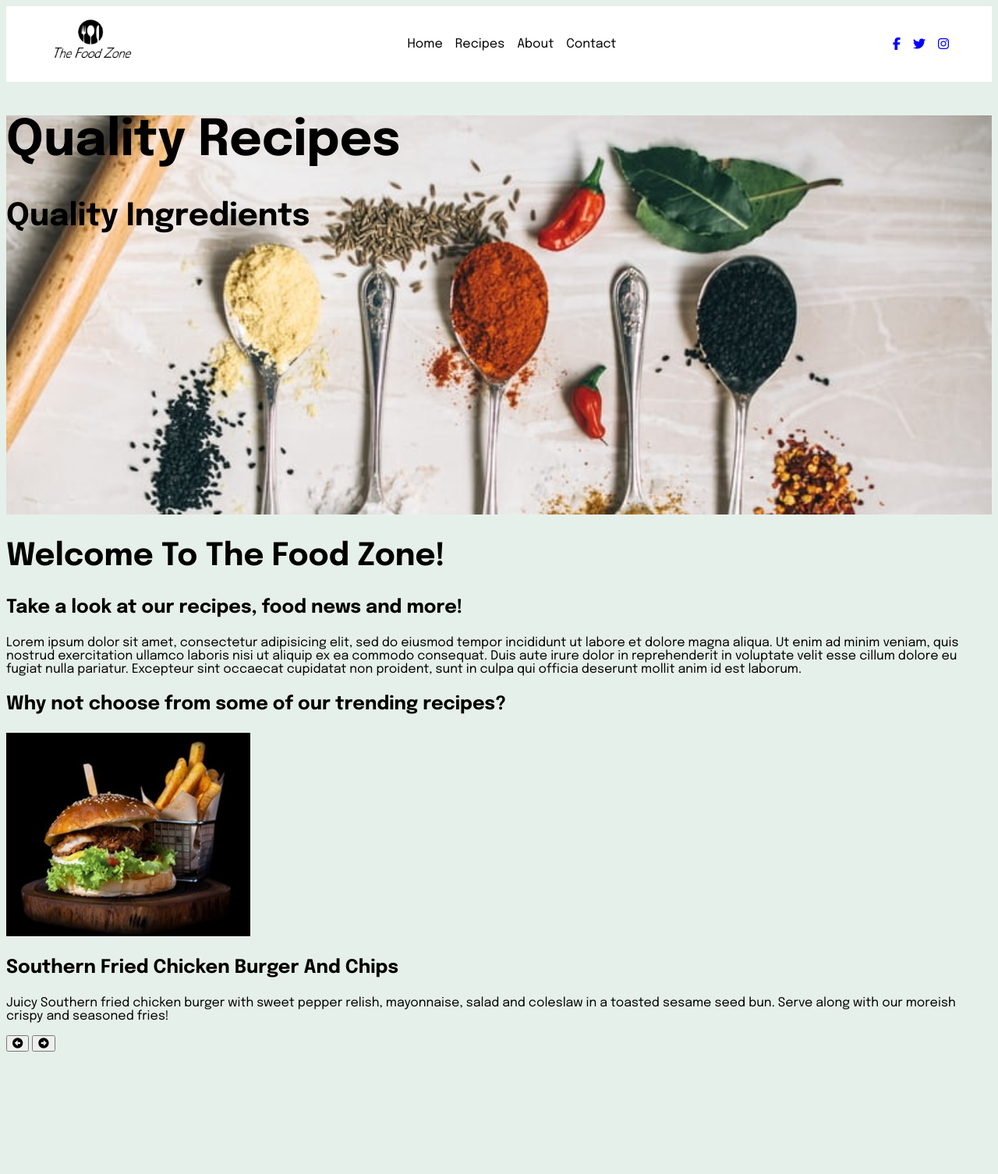
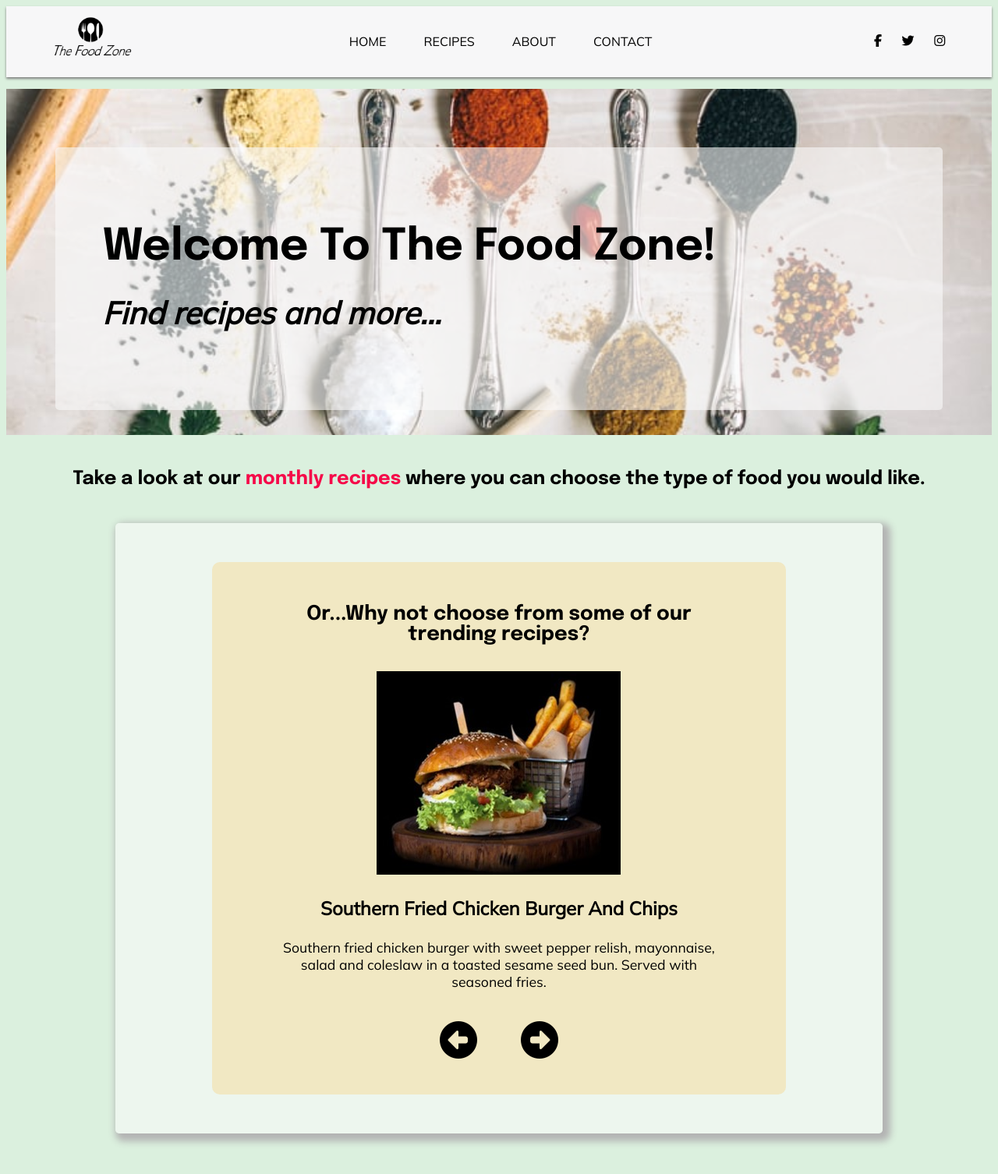
Before and after one commit to LivBurton/JS-recipes, a plain HTML site: page index.html in a window 1280 px wide. Shown: the whole page at 78% size. Before the commit the page ends 1357 px from the top, so only its background shows below. Drawn offline with Linux system fonts and the light colour scheme.

Commit message:
Second commit

```diff
--- a/data.js
+++ b/data.js
@@ -1,7 +1,7 @@
 let recipes = [
 	{
 		name: "southern fried chicken burger and chips",
-		description: "Juicy Southern fried chicken burger with sweet pepper relish, mayonnaise, salad and coleslaw in a toasted sesame seed bun. Serve along with our moreish crispy and seasoned fries!",
+		description: "Southern fried chicken burger with sweet pepper relish, mayonnaise, salad and coleslaw in a toasted sesame seed bun. Served with seasoned fries.",
 		img: "images/chick-chips.JPG",
 		selection: "meat",
 		trending: "yes",
--- a/index.html
+++ b/index.html
@@ -7,6 +7,7 @@
 	<meta name="viewport" content="width=device-width, initial-scale=1.0">
 	<script src="https://kit.fontawesome.com/3116385fbd.js" crossorigin="anonymous"></script>
 	<link href="https://fonts.googleapis.com/css2?family=Epilogue:wght@400;700;800&display=swap" rel="stylesheet">
+	<link href="https://fonts.googleapis.com/css2?family=Mulish&display=swap" rel="stylesheet">
 	<link rel="stylesheet" type="text/css" href="style.css">
 
 	<title>The Food Zone</title>
@@ -41,20 +42,20 @@
 	</header>
 
 	<div class="hero">
-		<h1>quality recipes</h1>
-		<h2>quality ingredients</h2>
+		<div class="title-box">
+			<h1>welcome to the food zone!</h1>
+			<h2>Find recipes and more...</h2>
+		</div>
 	</div>
 
 	<main>
 		<section class="introduction">
-			<h2>welcome to the food zone!</h2>
-			<h3>Take a look at our recipes, food news and more!</h3>
-			<p>Lorem ipsum dolor sit amet, consectetur adipisicing elit, sed do eiusmod tempor incididunt ut labore et dolore magna aliqua. Ut enim ad minim veniam, quis nostrud exercitation ullamco laboris nisi ut aliquip ex ea commodo consequat.
-				Duis aute irure dolor in reprehenderit in voluptate velit esse cillum dolore eu fugiat nulla pariatur. Excepteur sint occaecat cupidatat non proident, sunt in culpa qui officia deserunt mollit anim id est laborum.</p>
+			<h3>Take a look at our <a href="monthly.html"> monthly recipes</a> where you can choose the type of food you would like.</h3>
 		</section>
 
 		<section class="trending-recipes">
-			<h3>Why not choose from some of our trending recipes?</h3>
+			<div class="inner-container">
+				<h4>Or...Why not choose from some of our trending recipes?</h4>
 				<article class="top-item">
 					<div class="top-img-container">
 						<img id="top-img" src="images/chick-chips.JPG" alt="fried chicken burger and chips">
@@ -67,7 +68,7 @@
 						<button type="button" class="next-btn"><i class="fas fa-arrow-alt-circle-right"></i></button>
 					</div>
 				</article>
-
+			</div>
 		</section>
 
 	</main>
--- a/monthly.html
+++ b/monthly.html
@@ -7,6 +7,7 @@
 	<meta name="viewport" content="width=device-width, initial-scale=1.0">
 	<script src="https://kit.fontawesome.com/3116385fbd.js" crossorigin="anonymous"></script>
 	<link href="https://fonts.googleapis.com/css2?family=Epilogue:wght@400;700;800&display=swap" rel="stylesheet">
+	<link href="https://fonts.googleapis.com/css2?family=Mulish&display=swap" rel="stylesheet">
 	<link rel="stylesheet" type="text/css" href="style.css">
 
 	<title>The Food Zone</title>
@@ -41,13 +42,15 @@
 	</header>
 
 	<div class="hero-recipes">
-		<h1>quality recipes</h1>
-		<h2>quality ingredients</h2>
+		<div class="title-box">
+			<h1>monthly recipes</h1>
+			<h2>Savoury and sweet recipes</h2>
+		</div>
 	</div>
 
 	<main>
 		<section class="monthly-recipes">
-				<h2>recipes this month</h2>
+				<h2>Recipes this month. Which one will you choose?</h2>
 
 				<!-- selection buttons -->
 				<div class="btns-div">
--- a/style.css
+++ b/style.css
@@ -1,6 +1,13 @@
 /* Global variables */
 :root{
---c-grey-green1: hsl(144, 25%, 92%);
+--c-grey-green1: hsl(173, 30%, 95%);
+--c-grey-lightest: hsl(208, 4%, 97%);
+--c-grey-mid: hsl(127, 0%, 49%);
+--c-grey-light: hsl(127, 0%, 70%);
+--c-green-lightest: hsl(127, 40%, 90%);
+--c-yellow-mid: hsl(52, 100%, 54%);
+--c-red-pink: hsl(344, 92%, 50%);
+
 }
 
 html {
@@ -18,7 +25,7 @@ html {
 
 body{
 	font-family: 'Epilogue', sans-serif;
-	background: var(--c-grey-green1);
+	background: var(--c-green-lightest);
 
 }
 
@@ -30,62 +37,87 @@ a{
 	text-decoration: none;
 }
 
-h1, h2 {
+h1 {
 	text-transform: capitalize;
 }
 h1{
-	font-size: 4rem;
+	font-size: 3.5rem;
+	margin-top: 15px;
+	margin-bottom: 10px;
+	padding: 100px 10px 10px 60px;
 }
 
 h2{
 	font-size: 2.5rem;
+	margin-top: 0px;
+	padding: 10px 10px 100px 60px;
+}
+.title-box h2{
+		font-family: 'Mulish', sans-serif;
+		font-style: italic;
 }
 h3{
 	font-size: 1.5rem;
 }
 
+h4{
+	font-size: 1.6rem;
+	font-weight: bold;
+}
+
 /* NAVBAR */
 nav{
-	background:white;
+	background:var(--c-grey-lightest);
 	/* box-shadow: green; */
+	box-shadow: 0px 2px 3px 0px var(--c-grey-mid);
+	/* height:85px; */
 }
 .nav-header{
 	display:flex;
 	align-items: center;
 	justify-content: space-between;
-	padding: 1rem;
+	/* padding: 0.3rem; */
 }
+
 .nav-btn{
 	font-size: 1.5rem;
-	color: gray;
+	color: var(--c-grey-mid);
 	background: transparent;
 	border-color: transparent;
 	cursor: pointer;
 	transition: all 0.3s linear;
+	margin-right: 30px;
+	margin-top: 10px;
 }
 .nav-btn:hover{
-	color: purple;
-	/* transform: rotate(90deg); */
+	color: var(--c-red-pink);
 	font-size: 2rem;
 }
 
 .logo{
 	height: 65px;
+	padding: 15px 0 0 25px;
 }
 
 .menu a{
 	color: black;
 	font-size: 1rem;
-	text-transform: capitalize;
+	text-transform:uppercase;
+	font-family: 'Mulish', sans-serif;
 	display: block;
 	padding: 0.5rem 1rem;
 }
 
 .menu a:hover{
-	background: blue;
-	color: yellow;
+	background: var(--c-grey-green1);
+	color: var(--c-yellow-mid);
 	padding-left: 1.5rem;
 }
+
+.menu li{
+	padding: 0 1rem;
+}
+
 /* icons not shown on smaller screens */
 .icons{
 	display: none;
@@ -94,6 +126,7 @@ nav{
 .menu{
 	height:0;
 	overflow: hidden;
+
 }
 /* toggle class to be added in JS to show menu on click*/
 .show-menu{
@@ -107,13 +140,16 @@ nav{
 		display: flex;
 		align-items: center;
 		justify-content: space-between;
-		padding: 1rem;
+		padding: 0.8rem;
 	}
 	.nav-header{
 		padding:0;
 	}
 	.nav-btn{
 		display: none;
+	}
+	.logo{
+		padding: 0;
 	}
 	.menu{
 		height:auto;
@@ -131,25 +167,72 @@ nav{
 		display: flex;
 	}
 	.icons a{
-		margin: 0 0.5rem;
-		color: blue;
+		margin: 0 0.8rem;
+		color: black;
 	}
 	.icons a:hover{
-		color: green;
+		color: var(--c-red-pink);
 	}
 }
 
 /* MAIN */
 .hero{
 background-image: url("images/hero.JPG");
-background-size: cover;
-height: 40vw;
+background-size:cover;
+height: 30vw;
+background-position:center;
+margin-top: 15px;
+padding-top: 60px;
+}
+.title-box{
+	background-color: hsla(148, 0%, 98%, 0.6);
+	width: 90%;
+	/* margin-left: 40px; */
+	margin: auto;
+	border-radius: 5px;
+
+}
+.introduction h3{
+	text-align: center;
+	padding: 20px;
+}
+.introduction a{
+	color: var(--c-red-pink);
+}
+.trending-recipes{
+	background-color: hsla(148, 0%, 98%, 0.6);
+		box-shadow: 5px 5px 10px 5px var(--c-grey-light);
+	width: 70%;
+	text-align: center;
+	border-radius: 5px;
+	margin: auto;
+	margin-bottom: 70px;
+	padding: 50px 50px;
+}
+.inner-container{
+	background-color: hsla(40, 100%, 54%, 0.2);
+	/* box-shadow: 0px 5px 5px 0px hsl(40, 100%, 54%); */
+	border-radius: 10px;
+	width: 65%;
+	margin: auto;
+	padding: 20px 80px;
+}
+
+.top-item p{
+	font-family: 'Mulish', sans-serif;
+	font-size: 1.1rem;
+}
+.top-item h3{
+		font-family: 'Mulish', sans-serif;
+		font-weight: bold;
 }
 
 .hero-recipes{
 	background-image: url("images/hero-recipes.JPG");
 	background-size: cover;
-	height: 40vw;
+	height: 30vw;
+	margin-top: 15px;
+	padding-top: 60px;
 	background-position: bottom;
 }
 
@@ -167,3 +250,72 @@ transition: all 1s linear;
 0% {opacity:0;}
 100% {opacity:1;}
 }
+
+.btn-trending button{
+	font-size: 3rem;
+	margin: 20px;
+	border: none;
+	background-color: transparent;
+}
+
+/*------------------------------------------------------ */
+/* CSS FOR MONTHLY.HTML */
+/* ----------------------------------------------------- */
+
+.monthly-recipes h2{
+	color: var(--c-red-pink);
+	text-align: center;
+	margin-top: 50px;
+	padding-bottom: 30px;
+}
+
+
+.recipe-section{
+	display: flex;
+	justify-content:space-around;
+	flex-wrap: wrap;
+	margin-bottom: 50px;
+}
+
+.each-recipe{
+	width: 20%;
+	padding: 30px;
+	text-align: center;
+	background-color: hsla(148, 0%, 100%, 0.6);
+			box-shadow: 5px 3px 10px 0px var(--c-grey-light);
+			border-radius: 5px;
+			margin: 40px 20px;
+			/* display: flex; */
+/* flex-direction: column; */
+
+/* justify-content: flex-start; */
+/* margin:0; */
+width: 300px;
+	flex-wrap: wrap;
+}
+.each-recipe h3, .each-recipe p{
+	font-family: 'Mulish', sans-serif;
+}
+.each-recipe h3{
+	text-transform: capitalize;
+	font-weight: bold;
+}
+
+.btns-div{
+	display: flex;
+	justify-content: center;
+	padding-bottom: 30px;
+	margin-top: 0;
+	padding-top: 0;
+	}
+
+.btns-div button{
+	font-family: 'Epilogue', sans-serif;
+	font-size: 1.1rem;
+	font-weight: bold;
+	text-transform: capitalize;
+	text-align: center;
+	width: 150px;
+	padding: 10px 25px;
+	margin: 0 10px;
+	}
```
Lines whose indentation alone changed are shown as unchanged.
